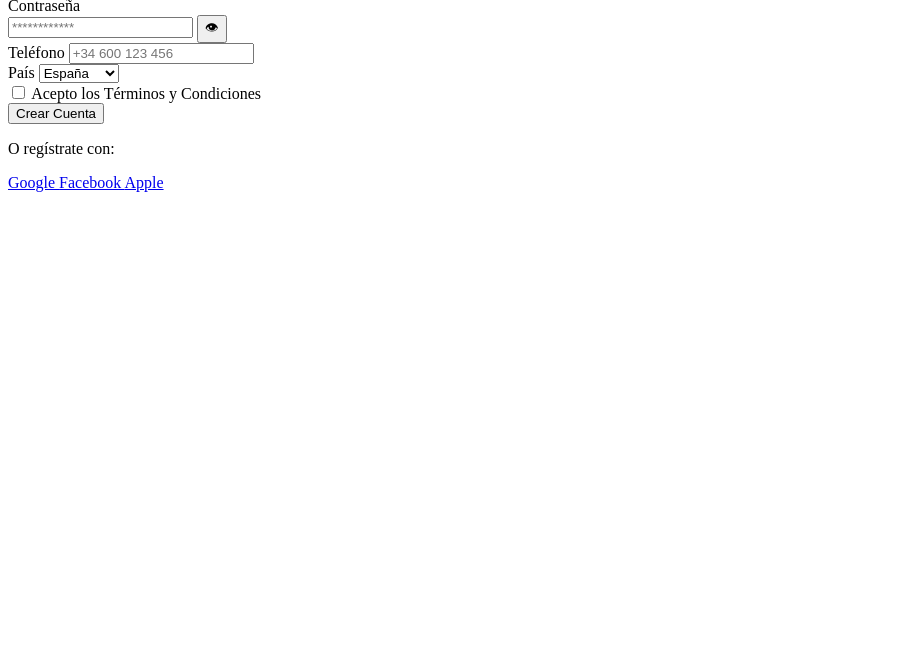
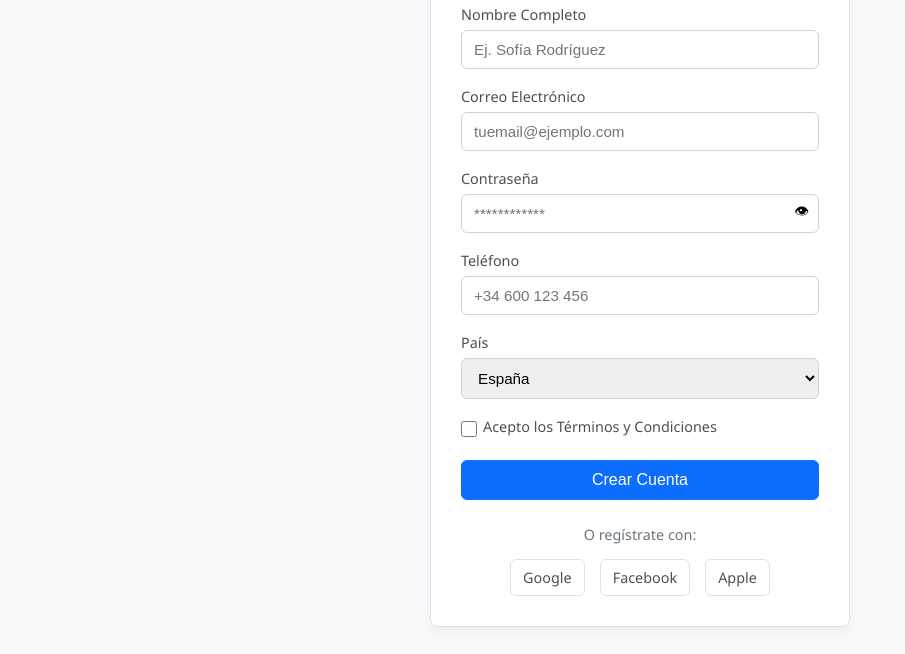
Before and after one commit to Marysu0406/web-desing, a plain HTML site: page assets/index.html in a window 1280 px wide. Shown: the part 146-800 px from the top of the page, without its empty margins (0-905 px from the left). Drawn offline with Linux system fonts and the light colour scheme; files that its build step writes are made by us from their sources.

Commit message:
Corrección  del html

```diff
--- a/assets/css/styles.css
+++ b/assets/css/styles.css
@@ -0,0 +1,203 @@
+/* =========================
+   RESET BÁSICO
+========================= */
+* {
+    margin: 0;
+    padding: 0;
+    box-sizing: border-box;
+}
+
+/* =========================
+   BODY / PAGE
+========================= */
+.page {
+    font-family: "Segoe UI", Tahoma, Geneva, Verdana, sans-serif;
+    background-color: #f8f9fa;
+    min-height: 100vh;
+
+    display: flex;
+    align-items: center;
+    justify-content: center;
+}
+
+.page__main {
+    width: 100%;
+    padding: 20px;
+}
+
+/* =========================
+   CARD
+========================= */
+.card {
+    max-width: 420px;
+    margin: 0 auto;
+    background-color: #ffffff;
+    padding: 30px;
+    border-radius: 8px;
+    border: 1px solid #dee2e6;
+    box-shadow: 0 4px 12px rgba(0, 0, 0, 0.05);
+}
+
+.card__header {
+    text-align: center;
+    margin-bottom: 25px;
+}
+
+.card__title {
+    font-size: 1.8rem;
+    font-weight: 600;
+    color: #212529;
+    margin-bottom: 8px;
+}
+
+.card__subtitle {
+    font-size: 0.95rem;
+    color: #6c757d;
+}
+
+.card__footer {
+    margin-top: 25px;
+    text-align: center;
+}
+
+.card__divider-text {
+    font-size: 0.9rem;
+    color: #6c757d;
+    margin-bottom: 15px;
+}
+
+/* =========================
+   FORM
+========================= */
+.form__group {
+    margin-bottom: 18px;
+}
+
+.form__label {
+    display: block;
+    font-size: 0.9rem;
+    margin-bottom: 6px;
+    color: #495057;
+    font-weight: 500;
+}
+
+.form__label--inline {
+    display: inline;
+    margin-left: 6px;
+}
+
+.form__input,
+.form__select {
+    width: 100%;
+    padding: 10px 12px;
+    border: 1px solid #ced4da;
+    border-radius: 6px;
+    font-size: 0.95rem;
+    transition: all 0.2s ease;
+}
+
+.form__input:focus,
+.form__select:focus {
+    outline: none;
+    border-color: #0d6efd;
+    box-shadow: 0 0 0 3px rgba(13, 110, 253, 0.15);
+}
+
+/* Wrapper contraseña */
+.form__input-wrapper {
+    position: relative;
+}
+
+.form__input--password {
+    padding-right: 40px;
+}
+
+.form__toggle-password {
+    position: absolute;
+    right: 10px;
+    top: 50%;
+    transform: translateY(-50%);
+    background: none;
+    border: none;
+    cursor: pointer;
+    font-size: 0.9rem;
+}
+
+/* Checkbox */
+.form__group--checkbox {
+    display: flex;
+    align-items: center;
+}
+
+.form__checkbox {
+    width: 16px;
+    height: 16px;
+    cursor: pointer;
+}
+
+/* =========================
+   BUTTON
+========================= */
+.button {
+    display: inline-block;
+    padding: 10px 16px;
+    font-size: 1rem;
+    border-radius: 6px;
+    border: 1px solid transparent;
+    cursor: pointer;
+    transition: all 0.2s ease;
+}
+
+.button--primary {
+    background-color: #0d6efd;
+    color: #ffffff;
+    border-color: #0d6efd;
+}
+
+.button--primary:hover {
+    background-color: #0b5ed7;
+    border-color: #0a58ca;
+}
+
+.button--full {
+    width: 100%;
+}
+
+/* =========================
+   SOCIAL LOGIN
+========================= */
+.social-login {
+    display: flex;
+    justify-content: center;
+    gap: 15px;
+}
+
+.social-login__link {
+    text-decoration: none;
+    font-size: 0.9rem;
+    padding: 8px 12px;
+    border-radius: 6px;
+    border: 1px solid #dee2e6;
+    color: #495057;
+    transition: all 0.2s ease;
+}
+
+.social-login__link:hover {
+    background-color: #f1f3f5;
+}
+
+/* Colores estilo Bootstrap */
+.social-login__link--google:hover {
+    border-color: #db4437;
+    color: #db4437;
+}
+
+.social-login__link--facebook:hover {
+    border-color: #1877f2;
+    color: #1877f2;
+}
+
+.social-login__link--apple:hover {
+    border-color: #000000;
+    color: #000000;
+}
--- a/assets/index.html
+++ b/assets/index.html
@@ -3,6 +3,7 @@
 <head>
     <meta charset="UTF-8">
     <meta name="viewport" content="width=device-width, initial-scale=1.0">
+    <link rel="stylesheet" href="./assets/css/styles.css">
     <title>Crear Cuenta</title>
 </head>
 <body class="page">
```
